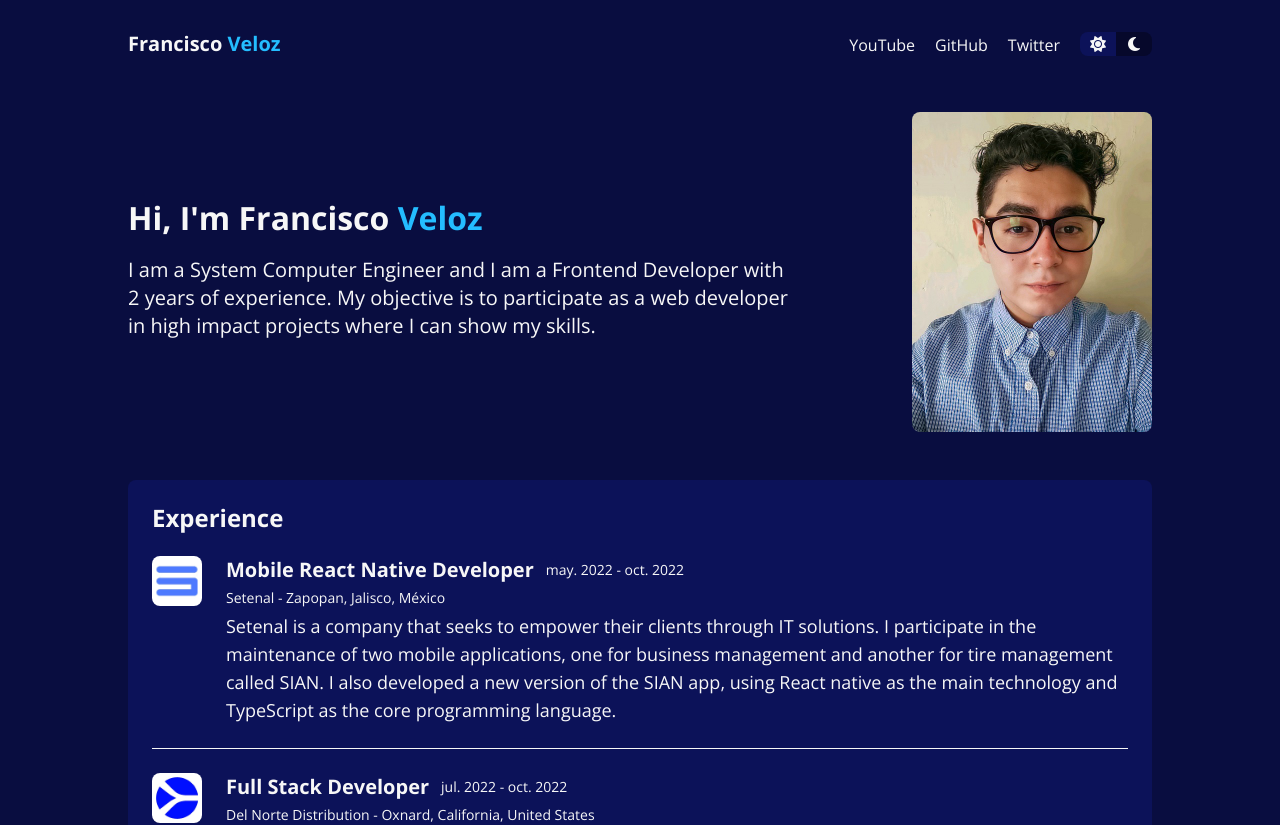
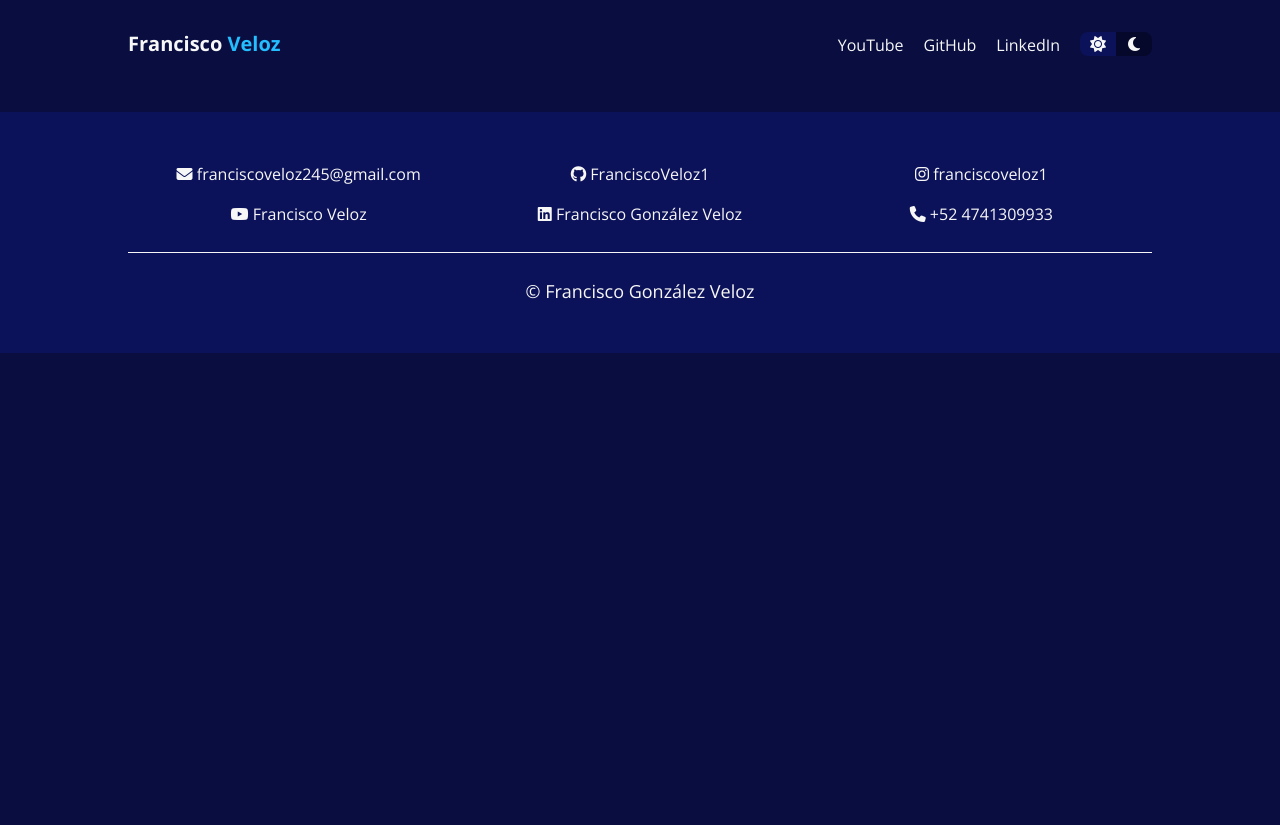
Before and after one commit to FranciscoVeloz1/portfolio, a React (Vite) app: page / in a window 1280 px wide. Shown: the top 825 px of the page. After the commit the page ends 800 px from the top, so only its background shows below. Built offline with nearby package versions, Linux system fonts and the light colour scheme.

Commit message:
Projects section have been added

```diff
--- a/src/App.jsx
+++ b/src/App.jsx
@@ -5,6 +5,8 @@ import { URL } from './util/constants'
 
 // Importing pages
 import Home from './pages/Home'
+import Projects from './pages/Projects/Projects'
+import Project from './pages/Projects/Project'
 
 // Importing styles
 import './styles/styles.css'
@@ -22,6 +24,8 @@ const App = () => {
       <Layout>
         <Routes>
           <Route path={`${URL}/`} element={<Home />} />
+          <Route path={`${URL}/projects`} element={<Projects />} />
+          <Route path={`${URL}/projects/:id`} element={<Project />} />
         </Routes>
       </Layout>
     </BrowserRouter>
--- a/src/components/Navbar.jsx
+++ b/src/components/Navbar.jsx
@@ -29,8 +29,8 @@ const Navbar = () => {
         </li>
 
         <li className='nav-item'>
-          <a href='https://twitter.com/FranciscoGVeloz' target='_blank' rel='noreferrer'>
-            Twitter
+          <a href='https://www.linkedin.com/in/franciscoveloz/' target='_blank' rel='noreferrer'>
+            LinkedIn
           </a>
         </li>
 
--- /dev/null
+++ b/src/components/Projects/Card.jsx
@@ -0,0 +1,18 @@
+import { Link } from 'react-router-dom'
+import '@styles/Home/Card.css'
+
+const Card = ({ link, image, title, date, description }) => {
+  return (
+    <Link to={link} className='page-projects-card '>
+      <img src={image} alt='image' />
+
+      <div className='projects-card-content'>
+        <p className='projects-card-title'>{title}</p>
+        <p className='projects-card-small'>{date}</p>
+        <p className='projects-card-text'>{description}</p>
+      </div>
+    </Link>
+  )
+}
+
+export default Card
--- /dev/null
+++ b/src/pages/Projects/Project.jsx
@@ -0,0 +1,35 @@
+import { useParams } from 'react-router-dom'
+import { projects } from '@util/data/projects.data'
+import '@styles/Projects/Project.css'
+
+const Project = () => {
+  const { id } = useParams()
+  const data = projects.find((p) => p.id === parseInt(id))
+
+  return (
+    <>
+      <p className='project-title'>{data.title}</p>
+
+      <div className='project-content'>
+        <img src={data.image} alt='image' />
+
+        <div className='project-description'>
+          <p>{data.description}</p>
+          <p className='project-small'>{data.date}</p>
+
+          <div className='project-buttons'>
+            <a href={data.demo} className='project-button btn-dark-primary' target='_blank' rel='noreferrer'>
+              <i className='fa-solid fa-play' /> Live demo
+            </a>
+
+            <a href={data.git} className='project-button btn-secondary' target='_blank' rel='noreferrer'>
+              <i className='fa-brands fa-github' /> Repository
+            </a>
+          </div>
+        </div>
+      </div>
+    </>
+  )
+}
+
+export default Project
--- /dev/null
+++ b/src/pages/Projects/Projects.jsx
@@ -0,0 +1,30 @@
+import Card from '@components/Projects/Card'
+import { projects } from '@util/data/projects.data'
+
+const Projects = () => {
+  return (
+    <section className='projects'>
+      <div className='page-projects-header'>
+        <p className='page-projects-title'>
+          Francisco's <span className='txt-primary'>projects</span>
+        </p>
+      </div>
+
+      <div className='page-project-cards'>
+        {projects.map((p) => (
+          <Card
+            key={p.id}
+            id={p.id}
+            link={p.link}
+            image={p.image}
+            title={p.title}
+            date={p.date}
+            description={p.description}
+          />
+        ))}
+      </div>
+    </section>
+  )
+}
+
+export default Projects
--- a/src/util/constants.js
+++ b/src/util/constants.js
@@ -1,4 +1,4 @@
-const URL = ''
-// const URL = '/portfolio'
+// const URL = ''
+const URL = '/portfolio'
 
 export { URL }
--- a/src/util/data/experience.data.js
+++ b/src/util/data/experience.data.js
@@ -6,13 +6,13 @@ export const experiences = [
   {
     id: 1,
     image: setenal,
-    title: 'Mobile React Native Developer',
+    title: 'Mobile Developer',
     date: 'may. 2022 - oct. 2022',
     company: 'Setenal - Zapopan, Jalisco, México',
     description: `Setenal is a company that seeks to empower their clients through IT solutions. I participate
-    in the maintenance of two mobile applications, one for business management and another for tire management
-    called SIAN. I also developed a new version of the SIAN app, using React native as the main technology and
-    TypeScript as the core programming language.`
+    in the maintenance of two mobile applications coded in Xamarin, one for business management and another for tire
+    management called SIAN. I also developed a new version of the SIAN app, using React native as the main technology
+    and TypeScript as the core programming language.`
   },
 
   {
```
